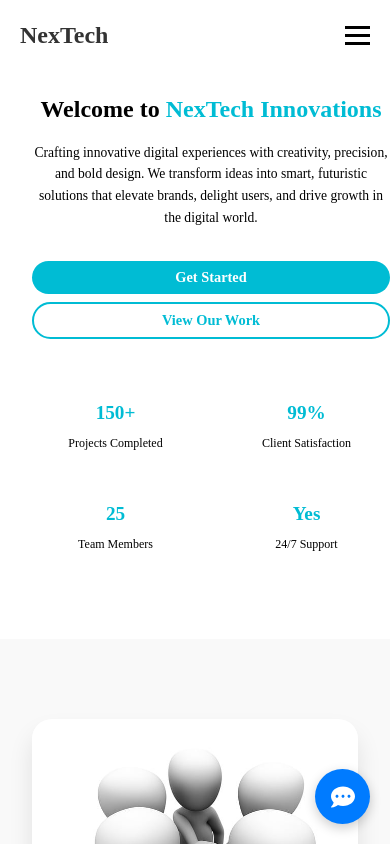
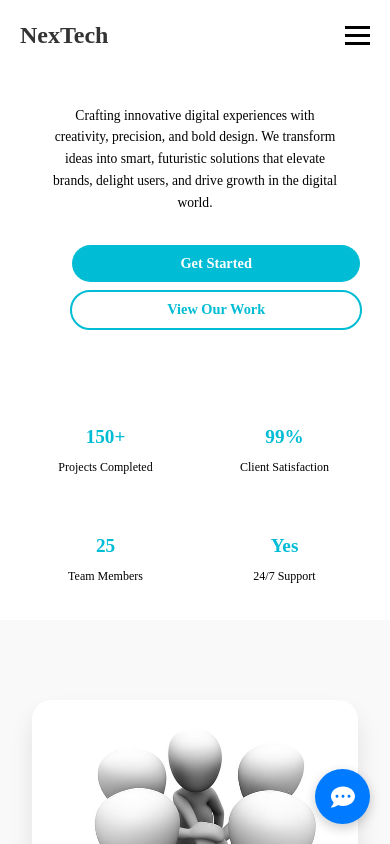
Before and after one commit to Perpetualisi/Nextech, a React (Vite) app: page / in a window 390 px wide. Shown: the top 844 px of the page. Built offline with nearby package versions, Linux system fonts and the light colour scheme.

Commit message:
Fix Hero section responsiveness and keep title on one line

```diff
--- a/src/Components/Hero/Hero.css
+++ b/src/Components/Hero/Hero.css
@@ -8,7 +8,6 @@
 
 /* ===== HERO SECTION ===== */
 .hero-section {
-  position: relative;
   width: 100%;
   min-height: 90vh;
   background: var(--white);
@@ -16,23 +15,31 @@
   align-items: center;
   justify-content: center;
   padding: 3rem 1rem;
-  color: var(--black);
+  box-sizing: border-box;
 }
 
 .hero-content {
+  display: flex;
+  flex-direction: column;
+  align-items: center; /* center everything */
   text-align: center;
   max-width: 900px;
+  width: 100%;
   padding: 0 1rem;
+  box-sizing: border-box;
 }
 
 /* ===== HERO TITLE ===== */
 .hero-title {
-  font-size: clamp(2rem, 5vw, 3rem);
+  font-size: clamp(1.8rem, 4vw, 3rem); /* scales with screen */
   font-weight: 700;
   margin-bottom: 1rem;
   line-height: 1.2;
+  white-space: nowrap;        /* prevent wrapping */
+  overflow: hidden;           /* hide overflow */
+  text-overflow: ellipsis;    /* optional ellipsis if still too long */
+  text-align: center;         /* center on all screens */
 }
-
 .hero-title span {
   color: var(--accent-color);
 }
@@ -43,6 +50,8 @@
   line-height: 1.6;
   margin-bottom: 2rem;
   color: var(--black);
+  width: 100%;
+  max-width: 800px; /* optional: prevent overly long lines */
 }
 
 /* ===== CTA BUTTONS ===== */
@@ -50,19 +59,29 @@
   display: flex;
   flex-wrap: wrap;
   justify-content: center;
+  align-items: center;
   gap: 1rem;
+  width: 100%;
+  max-width: 400px; /* container limit */
   margin-bottom: 3rem;
 }
 
+.hero-btn,
+.secondary-btn {
+  flex: 1 1 45%; /* buttons grow on larger screens */
+  text-align: center;
+  padding: 0.75rem 2rem;
+  border-radius: 50px;
+  font-weight: 600;
+  text-decoration: none;
+  white-space: nowrap;
+  min-width: 120px; /* ensures buttons don’t shrink too small */
+  transition: all 0.3s ease;
+}
+
 .hero-btn {
-  display: inline-block;
-  padding: 0.75rem 2rem;
   background: var(--accent-color);
   color: var(--white);
-  font-weight: 600;
-  border-radius: 50px;
-  text-decoration: none;
-  transition: all 0.3s ease;
 }
 
 .hero-btn:hover {
@@ -87,11 +106,12 @@
   justify-content: center;
   gap: 2rem;
   margin-top: 2rem;
+  width: 100%;
 }
 
 .stat-item {
   text-align: center;
-  flex: 1 1 150px;
+  flex: 1 1 120px;
 }
 
 .stat-item h2 {
@@ -107,12 +127,6 @@
 }
 
 /* ===== RESPONSIVE ===== */
-@media (max-width: 1024px) {
-  .hero-stats {
-    gap: 1.5rem;
-  }
-}
-
 @media (max-width: 768px) {
   .hero-section {
     padding: 2rem 1rem;
@@ -120,31 +134,33 @@
   }
 
   .hero-title {
-    font-size: clamp(1.8rem, 6vw, 2.5rem);
+    font-size: clamp(1.8rem, 6vw, 2.2rem);
     line-height: 1.3;
-    white-space: normal; /* allow wrapping on smaller screens */
   }
 
   .hero-subtitle {
-    font-size: clamp(0.95rem, 2.5vw, 1.15rem);
+    font-size: clamp(0.95rem, 3vw, 1.15rem);
+    max-width: 90%; /* ensure text fits on small screens */
   }
 
   .hero-buttons {
-    flex-direction: column;
-    gap: 0.75rem;
+    flex-direction: column; /* stack buttons vertically */
+    max-width: 250px;       /* container limit on small screens */
+    width: 100%;
   }
 
-  .hero-btn {
-    padding: 0.6rem 1.5rem;
-    font-size: 0.95rem;
+  .hero-btn,
+  .secondary-btn {
+    width: 100%;   /* full width for mobile */
+    flex: none;    /* disable flex shrinking */
   }
 
   .stat-item h2 {
-    font-size: clamp(1.3rem, 4vw, 1.8rem);
+    font-size: clamp(1.3rem, 4vw, 1.6rem);
   }
 
   .stat-item p {
-    font-size: clamp(0.8rem, 2vw, 0.95rem);
+    font-size: clamp(0.8rem, 2.5vw, 0.95rem);
   }
 }
 
@@ -165,8 +181,9 @@
     gap: 0.5rem;
   }
 
-  .hero-btn {
-    padding: 0.5rem 1.2rem;
+  .hero-btn,
+  .secondary-btn {
+    padding: 0.6rem 1.2rem;
     font-size: 0.9rem;
   }
 
@@ -175,6 +192,6 @@
   }
 
   .stat-item p {
-    font-size: clamp(0.75rem, 2vw, 0.9rem);
+    font-size: clamp(0.75rem, 2.5vw, 0.9rem);
   }
 }
```
